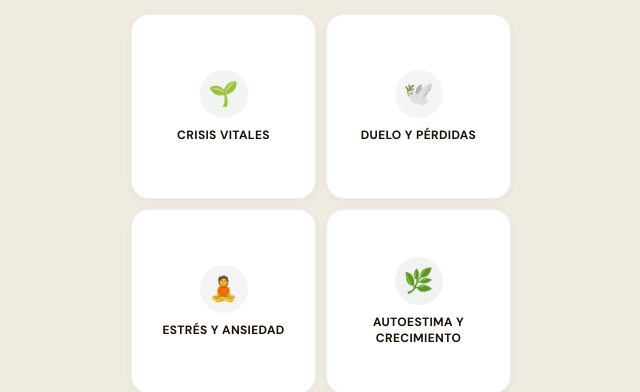
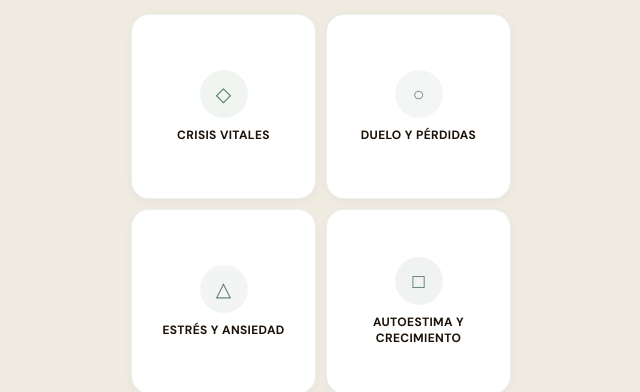
Before and after one commit to ethereaconsultora/NEWEN, a Next.js app: page / in a window 1280 px wide. Shown: the part 182-574 px from the top of the page, without its empty margins (319-959 px from the left). Built offline with nearby package versions, Linux system fonts and the light colour scheme.

Commit message:
fix: slots API usa admin client + home page íconos geométricos sin emojis

```diff
--- a/app/api/counselors/[id]/slots/route.ts
+++ b/app/api/counselors/[id]/slots/route.ts
@@ -1,5 +1,5 @@
 import { NextResponse } from "next/server";
-import { createClient } from "@/lib/supabase/server";
+import { createAdminClient } from "@/lib/supabase/admin";
 
 /**
  * GET /api/counselors/[id]/slots?fecha=YYYY-MM-DD
@@ -21,7 +21,7 @@ export async function GET(
     );
   }
 
-  const supabase = await createClient();
+  const supabase = createAdminClient();
 
   // Verificar que el counselor existe y está activo
   const { data: counselor } = await supabase
--- a/app/page.tsx
+++ b/app/page.tsx
@@ -3,10 +3,10 @@
 import Link from "next/link";
 
 const CATEGORIAS = [
-  { label: "Crisis Vitales", q: "Crisis", icon: "🌱", color: "#4A7C59", bg: "rgba(74,124,89,0.08)" },
-  { label: "Duelo y Pérdidas", q: "Duelo", icon: "🕊️", color: "#6B8F71", bg: "rgba(107,143,113,0.08)" },
-  { label: "Estrés y Ansiedad", q: "Ansiedad", icon: "🧘", color: "#5A7A64", bg: "rgba(90,122,100,0.08)" },
-  { label: "Autoestima y Crecimiento", q: "Crecimiento personal", icon: "🌿", color: "#3D6B4F", bg: "rgba(61,107,79,0.08)" },
+  { label: "Crisis Vitales", q: "Crisis", color: "#4A7C59", bg: "rgba(74,124,89,0.08)" },
+  { label: "Duelo y Pérdidas", q: "Duelo", color: "#6B8F71", bg: "rgba(107,143,113,0.08)" },
+  { label: "Estrés y Ansiedad", q: "Ansiedad", color: "#5A7A64", bg: "rgba(90,122,100,0.08)" },
+  { label: "Autoestima y Crecimiento", q: "Crecimiento personal", color: "#3D6B4F", bg: "rgba(61,107,79,0.08)" },
 ];
 
 export default function HomePage() {
@@ -104,10 +104,13 @@ export default function HomePage() {
               width: 48, height: 48, borderRadius: "50%",
               background: cat.bg,
               display: "flex", alignItems: "center", justifyContent: "center",
-              fontSize: 24, lineHeight: 1,
+              fontSize: 20,
+              color: cat.color,
+              fontWeight: 300,
+              fontFamily: "var(--nv-font-display)",
               transition: "transform 0.25s ease",
             }}>
-              {cat.icon}
+              {cat.q === "Crisis" ? "◇" : cat.q === "Duelo" ? "○" : cat.q === "Ansiedad" ? "△" : "□"}
             </div>
             <span style={{
               fontSize: 12,
```
